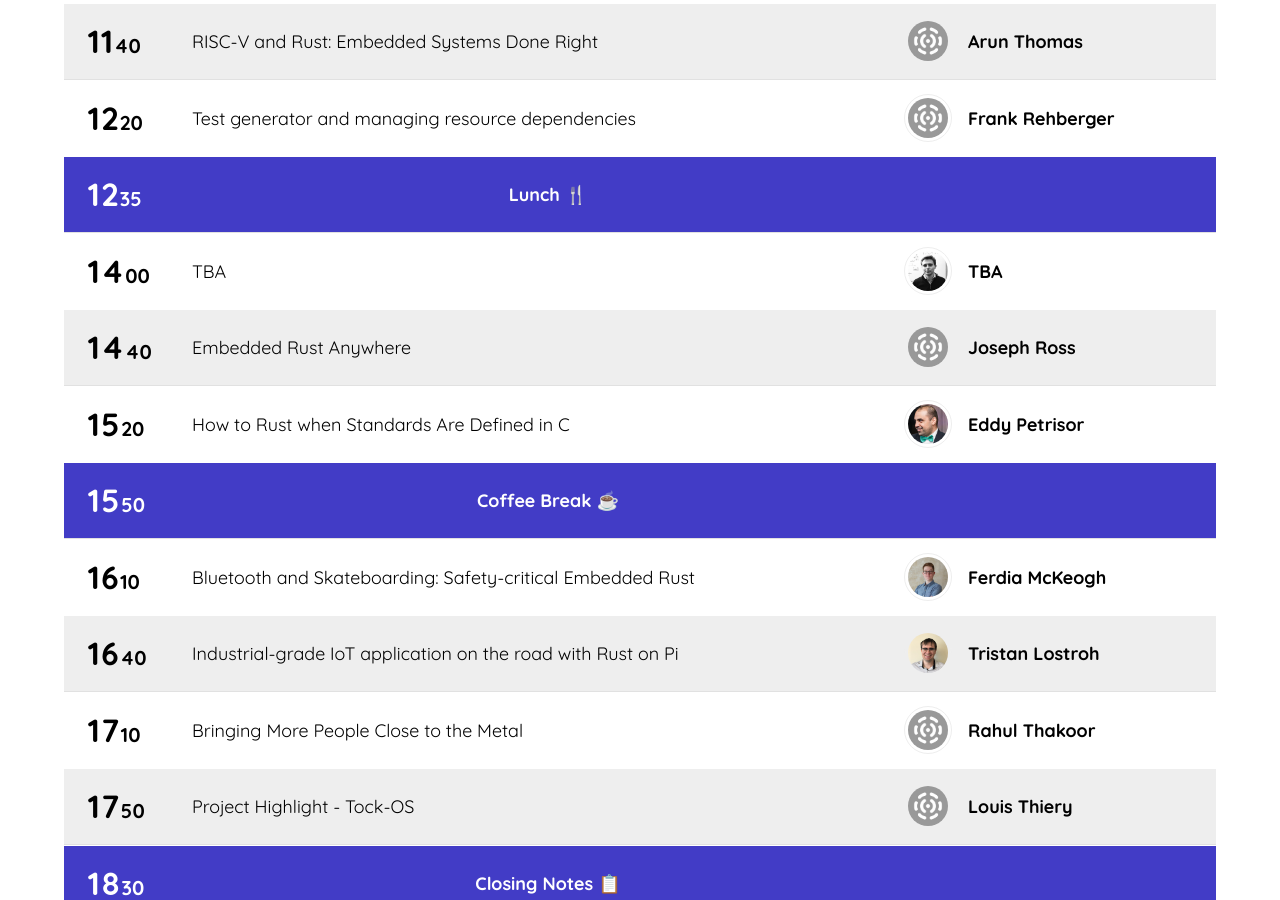
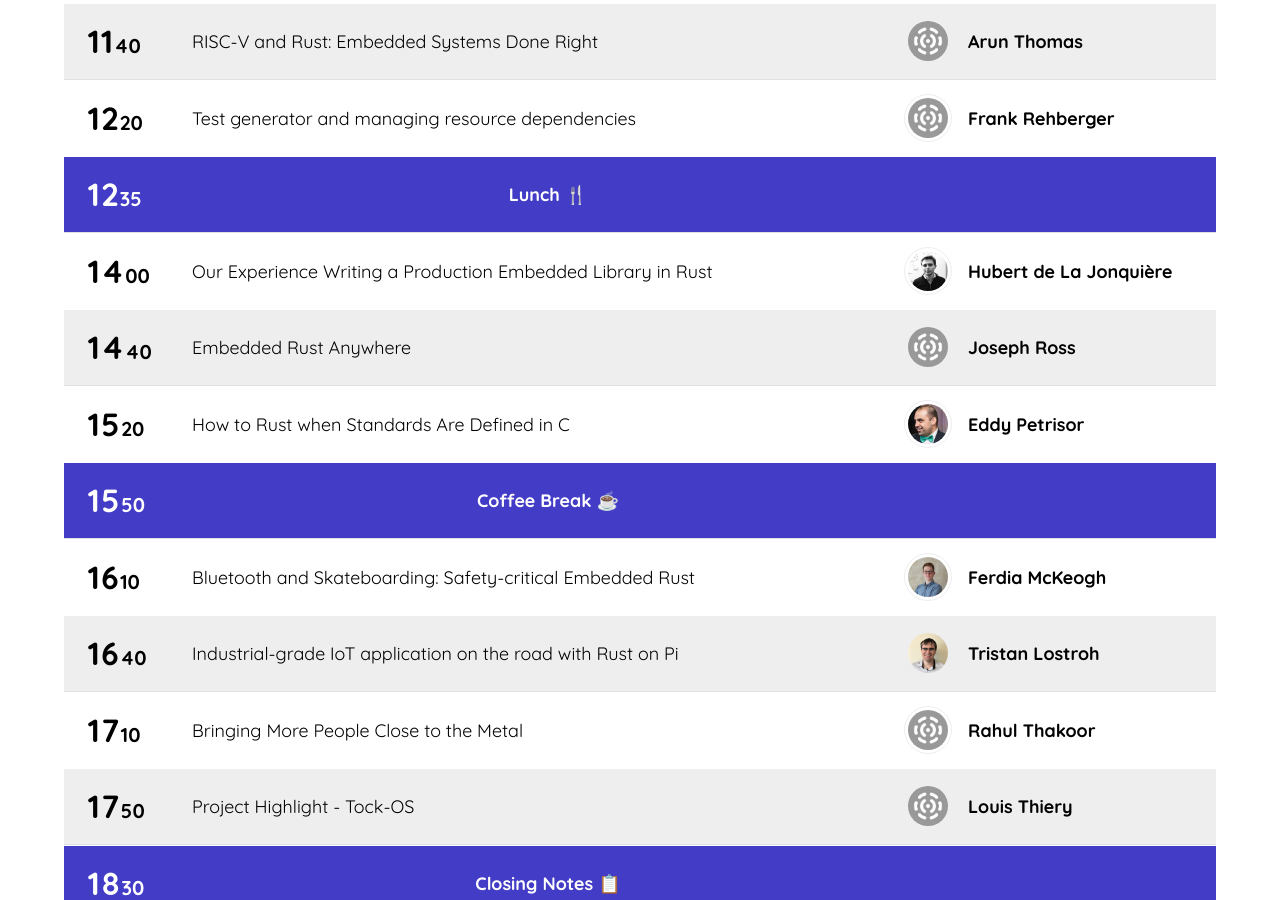
Before and after one commit to ferrous-systems/2019.oxidizeconf.com, a Jekyll site: the page built from _pages/schedule.md, in a window 1280 px wide and 900 px high, scrolled down 875 px. Built offline with Jekyll 4.4.1, drawn with Linux system fonts in a browser that asks for light colours.

Commit message:
Fill in details

```diff
--- a/_data/schedule.yml
+++ b/_data/schedule.yml
@@ -39,11 +39,11 @@
           avatar: speaker.jpg
     - title: Lunch 🍴
       time: 1235
-    - title: TBA
+    - title: Our Experience Writing a Production Embedded Library in Rust
       time: 1400
-      url:
+      url: /sessions/production-embedded-library/
       speakers:
-        - name:  TBA
+        - name: Hubert de La Jonquière
           avatar: speakers/hubert.png
     - title: Embedded Rust Anywhere
       time: 1440
```
Also changed, not shown: _sessions/production-embedded-library.md (+1 -1 lines).
